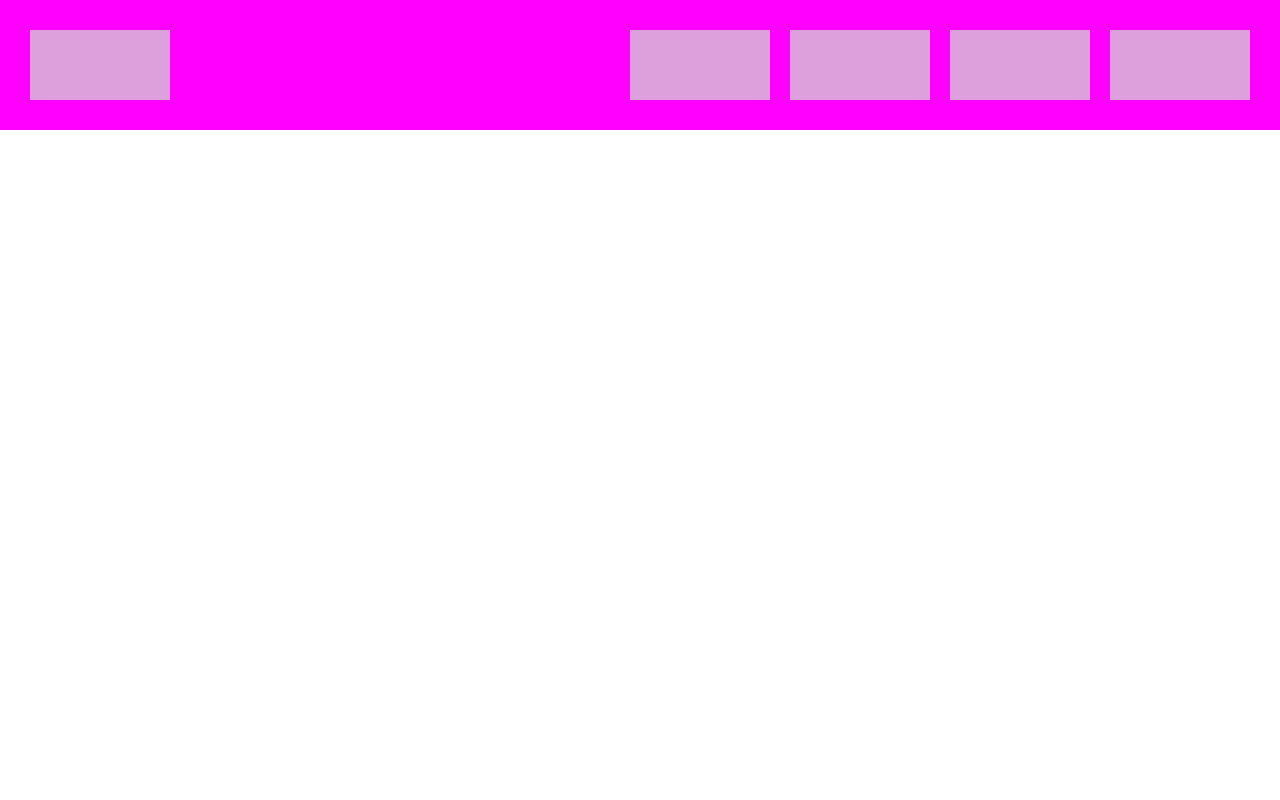
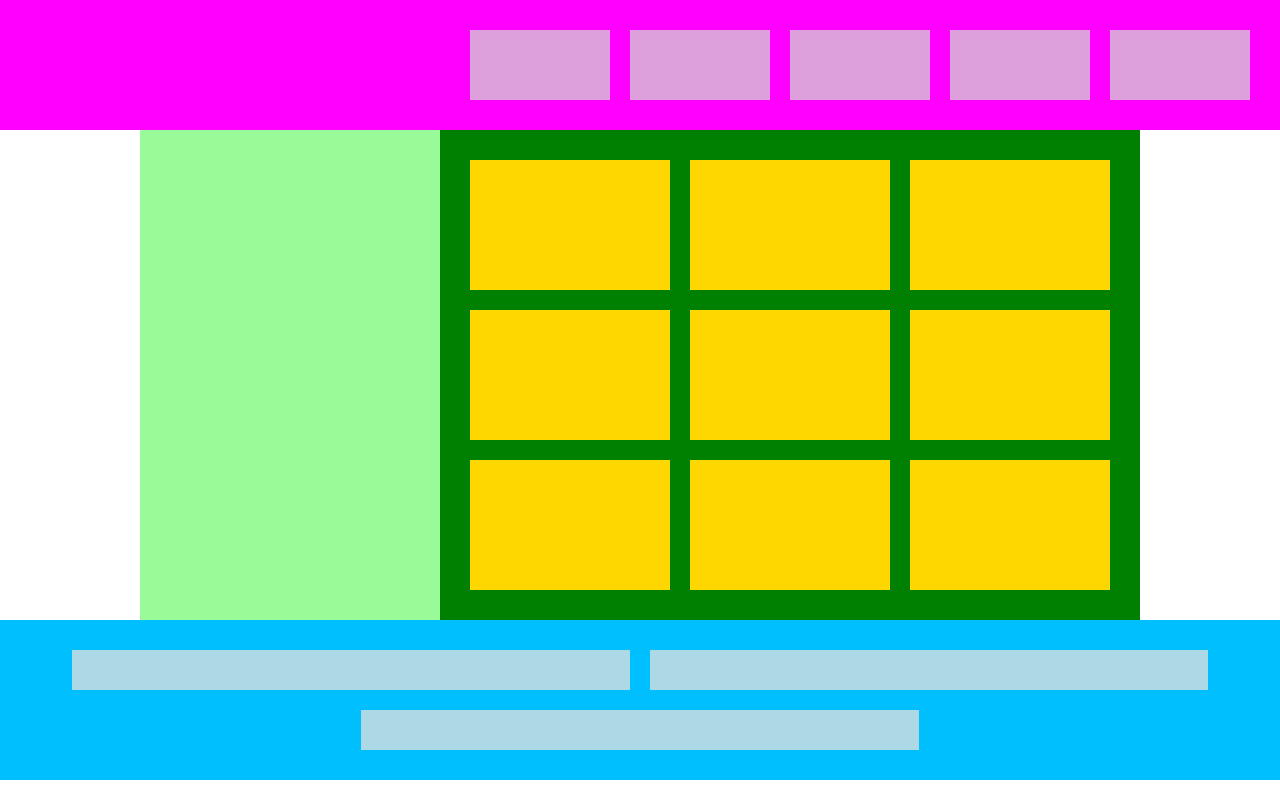
Before and after one commit to hayate0116/ex-flex, a plain HTML site: page index.html in a window 1280 px wide. Drawn offline with Linux system fonts and the light colour scheme.

Commit message:
[Finish]1-flex

```diff
--- a/index.html
+++ b/index.html
@@ -8,7 +8,7 @@
   <title>ex-flex</title>
 </head>
 <body>
-  <div class = "flex1">
+  <div class = "header">
     <div></div>
     <div></div>
     <div></div>
@@ -16,5 +16,26 @@
     <div></div>
   </div>
 
+  <div class ="main">
+    <div class = "left"></div>
+    <div class = "right">
+      <div></div>
+      <div></div>
+      <div></div>
+      <div></div>
+      <div></div>
+      <div></div>
+      <div></div>
+      <div></div>
+      <div></div>
+    </div>
+  </div>
+
+  <div class = "footer">
+    <div></div>
+    <div></div>
+    <div></div>
+  </div>
+
 </body>
 </html>
--- a/style.css
+++ b/style.css
@@ -5,7 +5,7 @@
 }
 
 
-.flex1{
+.header{
   width: 100%;
   padding: 30px 20px;
   background-color: #ff00ff;
@@ -13,7 +13,7 @@
   justify-content:flex-end;
 }
 
-.flex1 > div{
+.header > div{
   background-color: #dda0dd;
   flex-basis:140px;
   height: 70px;
@@ -23,3 +23,46 @@
 .flex1>:first-child{
   margin-right: auto;
 }
+
+.main{
+  display: flex;
+  justify-content: center;
+}
+
+.left{
+  width: 300px;
+  background-color: palegreen;
+}
+
+.right{
+  max-width: 700px;
+  flex-grow:1;
+  padding: 20px;
+  background-color: green;
+  display: flex;
+  flex-wrap:wrap;
+}
+
+.right > div{
+  flex-basis:200px;
+  height: 130px;
+  margin: 10px;
+  background-color: gold;
+}
+
+.footer{
+  background-color: deepskyblue;
+  width: 100%;
+  padding: 20px;
+  display: flex;
+  flex-wrap:wrap;
+  justify-content: center;
+}
+
+.footer>div{
+  flex-basis:45%;
+  max-width: 600px;
+  margin: 10px;
+  height: 40px;
+  background-color: lightblue;
+}
```
